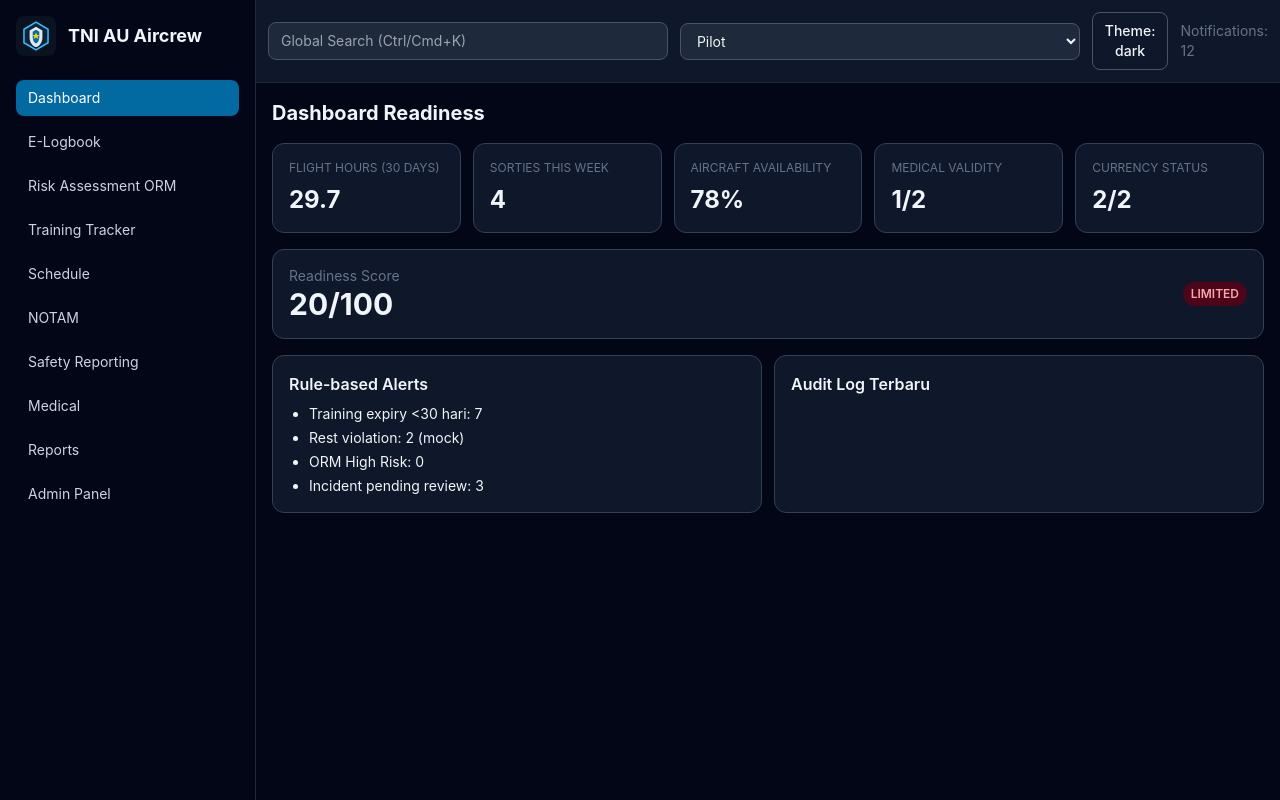
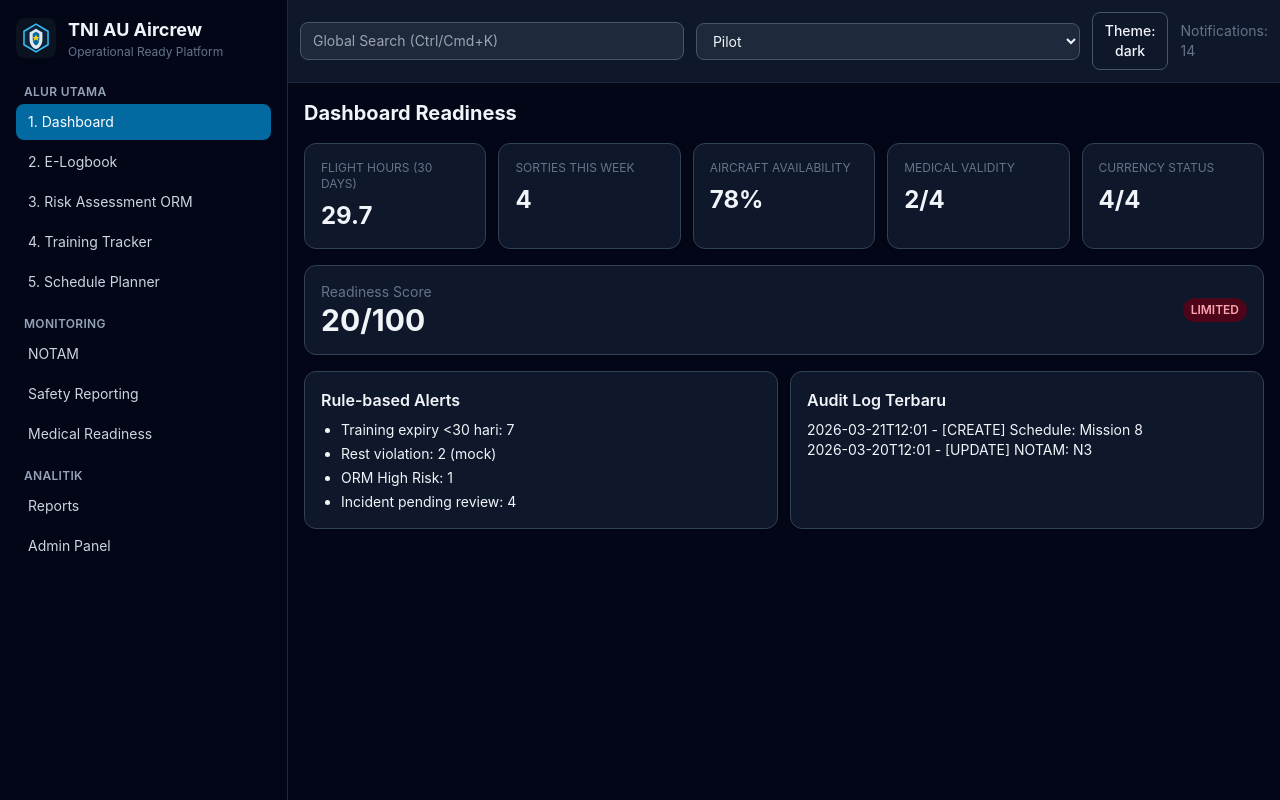
Before and after one commit to sobri3195/tni-au-aircrew-platform, a React (Vite) app: page /login in a window 1280 px wide. Both pictures are taken after a click on the button "Enter Platform". Built offline with nearby package versions, Linux system fonts and the light colour scheme.

Commit message:
Enhance UX flow and activate generic feature pages

```diff
--- a/src/components/layout/Sidebar.tsx
+++ b/src/components/layout/Sidebar.tsx
@@ -1,34 +1,59 @@
 import { NavLink } from 'react-router-dom';
 
-const navItems = [
-  ['/', 'Dashboard'],
-  ['/logbook', 'E-Logbook'],
-  ['/orm', 'Risk Assessment ORM'],
-  ['/training', 'Training Tracker'],
-  ['/schedule', 'Schedule'],
+const navGroups = [
+  {
+    label: 'Alur Utama',
+    items: [
+      ['/', '1. Dashboard'],
+      ['/logbook', '2. E-Logbook'],
+      ['/orm', '3. Risk Assessment ORM'],
+      ['/training', '4. Training Tracker'],
+      ['/schedule', '5. Schedule Planner']
+    ]
+  },
+  {
+    label: 'Monitoring',
+    items: [
       ['/notam', 'NOTAM'],
       ['/safety', 'Safety Reporting'],
-  ['/medical', 'Medical'],
+      ['/medical', 'Medical Readiness']
+    ]
+  },
+  {
+    label: 'Analitik',
+    items: [
       ['/reports', 'Reports'],
       ['/admin', 'Admin Panel']
+    ]
+  }
 ];
 
 export const Sidebar = () => (
-  <aside className="w-64 border-r border-slate-200 bg-white p-4 dark:border-slate-800 dark:bg-slate-950">
+  <aside className="w-72 border-r border-slate-200 bg-white p-4 dark:border-slate-800 dark:bg-slate-950">
     <div className="mb-6 flex items-center gap-3">
       <img src="/logo.svg" alt="TNI AU Aircrew Logo" className="h-10 w-10 rounded-lg" />
+      <div>
         <h1 className="text-lg font-bold">TNI AU Aircrew</h1>
+        <p className="text-xs text-slate-500">Operational Ready Platform</p>
       </div>
-    <nav className="space-y-2">
-      {navItems.map(([to, label]) => (
+    </div>
+    <nav className="space-y-4">
+      {navGroups.map((group) => (
+        <div key={group.label} className="space-y-1">
+          <p className="px-2 text-xs font-semibold uppercase tracking-wide text-slate-400">{group.label}</p>
+          {group.items.map(([to, label]) => (
             <NavLink
               key={to}
               to={to}
-          className={({ isActive }) => `block rounded-lg px-3 py-2 text-sm ${isActive ? 'bg-sky-700 text-white' : 'text-slate-600 hover:bg-slate-100 dark:text-slate-300 dark:hover:bg-slate-800'}`}
+              className={({ isActive }) =>
+                `block rounded-lg px-3 py-2 text-sm ${isActive ? 'bg-sky-700 text-white' : 'text-slate-600 hover:bg-slate-100 dark:text-slate-300 dark:hover:bg-slate-800'}`
+              }
             >
               {label}
             </NavLink>
           ))}
+        </div>
+      ))}
     </nav>
   </aside>
 );
--- a/src/data/mockData.ts
+++ b/src/data/mockData.ts
@@ -25,6 +25,30 @@ const pilots: PilotProfile[] = [
     ifrCurrencyUntil: daysFromNow(5),
     emergencyTrainingDate: daysFromNow(-200),
     status: 'Limited'
+  },
+  {
+    id: 'P003',
+    name: 'Lettu Pnb Dimas Prasetyo',
+    rank: 'Lettu',
+    wing: 'Skadron Udara 15',
+    aircraftType: 'T-50i',
+    ratings: ['Formation', 'Night Ops'],
+    nvgCurrencyUntil: daysFromNow(20),
+    ifrCurrencyUntil: daysFromNow(34),
+    emergencyTrainingDate: daysFromNow(-45),
+    status: 'Active'
+  },
+  {
+    id: 'P004',
+    name: 'Kapten Pnb Satria Nugroho',
+    rank: 'Kapten',
+    wing: 'Skadron Udara 17',
+    aircraftType: 'Boeing 737',
+    ratings: ['VIP Transport', 'IFR'],
+    nvgCurrencyUntil: daysFromNow(4),
+    ifrCurrencyUntil: daysFromNow(14),
+    emergencyTrainingDate: daysFromNow(-330),
+    status: 'Grounded'
   }
 ];
 
@@ -32,12 +56,12 @@ const sortieTypes = ['CAP', 'Navigation', 'Training', 'Formation', 'Night Ops'];
 const aircrafts = ['F-16C TS-1601', 'T-50i TT-5008', 'CN-295 A-2901'];
 
 const createLogbook = (): LogbookEntry[] =>
-  Array.from({ length: 40 }).map((_, i) => {
+  Array.from({ length: 80 }).map((_, i) => {
     const date = new Date();
     date.setDate(date.getDate() - i * 2);
     return {
       id: `L${i + 1}`,
-      pilotId: i % 2 ? 'P001' : 'P002',
+      pilotId: pilots[i % pilots.length].id,
       date: date.toISOString(),
       aircraft: aircrafts[i % aircrafts.length],
       sortieType: sortieTypes[i % sortieTypes.length],
@@ -50,7 +74,7 @@ const createLogbook = (): LogbookEntry[] =>
   });
 
 const createSchedule = (): ScheduleItem[] =>
-  Array.from({ length: 15 }).map((_, i) => {
+  Array.from({ length: 30 }).map((_, i) => {
     const start = new Date();
     start.setDate(start.getDate() + i - 5);
     start.setHours(7 + (i % 4) * 2, 0, 0, 0);
@@ -58,26 +82,26 @@ const createSchedule = (): ScheduleItem[] =>
     end.setHours(start.getHours() + 2);
     return {
       id: `S${i + 1}`,
-      title: `Mission ${i + 1}`,
+      title: `${i % 4 === 0 ? 'Briefing' : 'Mission'} ${i + 1}`,
       start: start.toISOString(),
       end: end.toISOString(),
-      category: i % 2 ? 'Sortie' : 'Training',
+      category: i % 4 === 0 ? 'Briefing' : i % 2 ? 'Sortie' : 'Training',
       base: i % 2 ? 'Lanud Iswahjudi' : 'Lanud Halim'
     };
   });
 
-const notams: Notam[] = Array.from({ length: 10 }).map((_, i) => ({
+const notams: Notam[] = Array.from({ length: 16 }).map((_, i) => ({
   id: `N${i + 1}`,
   area: i % 2 ? 'Madiun TMA' : 'Jakarta FIR',
   base: i % 2 ? 'Iswahjudi' : 'Halim',
-  content: `NOTAM ${i + 1}: Restricted airspace active from 0800Z to 1200Z.`,
-  acknowledged: false
+  content: `NOTAM ${i + 1}: ${i % 3 === 0 ? 'Runway maintenance window extended to 1500Z.' : 'Restricted airspace active from 0800Z to 1200Z.'}`,
+  acknowledged: i < 5
 }));
 
 const trainings: TrainingItem[] = ['CRM', 'Egress', 'SAR', 'Weapon System', 'Emergency Procedure', 'Flight Physiology', 'NVG Recurrent', 'IFR Check', 'Simulator', 'Live Firing'].map(
   (type, i) => ({
     id: `T${i + 1}`,
-    pilotId: i % 2 ? 'P001' : 'P002',
+    pilotId: pilots[i % pilots.length].id,
     type,
     completionDate: daysFromNow(-(i + 10)),
     expiryDate: daysFromNow(60 - i * 12),
@@ -85,12 +109,12 @@ const trainings: TrainingItem[] = ['CRM', 'Egress', 'SAR', 'Weapon System', 'Eme
   })
 );
 
-const incidents: Incident[] = Array.from({ length: 10 }).map((_, i) => ({
+const incidents: Incident[] = Array.from({ length: 14 }).map((_, i) => ({
   id: `I${i + 1}`,
   title: `Report ${i + 1} - ${i % 2 ? 'Bird strike risk' : 'Runway FOD observation'}`,
   type: i % 3 === 0 ? 'Incident' : i % 2 === 0 ? 'Near-Miss' : 'Hazard',
   date: daysFromNow(-(i + 1)),
-  status: i < 3 ? 'New' : i < 6 ? 'Reviewed' : 'Actioned',
+  status: i < 4 ? 'New' : i < 8 ? 'Reviewed' : i < 12 ? 'Actioned' : 'Closed',
   anonymous: i % 2 === 0
 }));
 
@@ -105,9 +129,38 @@ export const initialState: AppState = {
   notams,
   trainings,
   incidents,
-  orm: [],
-  notifications: [],
-  auditLogs: [],
+  orm: [
+    {
+      id: 'ORM1',
+      missionType: 'Night Intercept',
+      crewRestHours: 7,
+      weather: 'Marginal',
+      aircraftStatus: 'PMC',
+      threatLevel: 7,
+      riskLevel: 'High',
+      mitigation: 'Tambahkan alternate airfield + extra fuel reserve.',
+      createdAt: daysFromNow(-1)
+    },
+    {
+      id: 'ORM2',
+      missionType: 'Navigation Training',
+      crewRestHours: 9,
+      weather: 'Good',
+      aircraftStatus: 'FMC',
+      threatLevel: 3,
+      riskLevel: 'Low',
+      mitigation: 'Briefing ulang area restricted sebelum taxi.',
+      createdAt: daysFromNow(-3)
+    }
+  ],
+  notifications: [
+    { id: 'NF1', message: '2 NOTAM prioritas tinggi belum di-acknowledge.', level: 'warning' },
+    { id: 'NF2', message: '1 personel memasuki status IFR expiring < 14 hari.', level: 'critical' }
+  ],
+  auditLogs: [
+    { id: 'A1', timestamp: daysFromNow(-1), role: 'Ops Officer', action: 'CREATE', entity: 'Schedule', detail: 'Mission 8' },
+    { id: 'A2', timestamp: daysFromNow(-2), role: 'Flight Safety Officer', action: 'UPDATE', entity: 'NOTAM', detail: 'N3' }
+  ],
   messages: [
     {
       id: 'M1',
@@ -117,6 +170,15 @@ export const initialState: AppState = {
       body: 'Mission briefing moved to 0700 local.',
       tag: 'info',
       date: daysFromNow(-1)
+    },
+    {
+      id: 'M2',
+      from: 'Flight Safety Officer',
+      to: 'Pilot',
+      subject: 'Reminder ORM High Risk',
+      body: 'Pastikan mitigasi pada ORM1 selesai sebelum engine start.',
+      tag: 'urgent',
+      date: daysFromNow(0)
     }
   ]
 };
--- a/src/pages/GenericFeaturePage.tsx
+++ b/src/pages/GenericFeaturePage.tsx
@@ -1,11 +1,130 @@
+import { useMemo, useState } from 'react';
+import { useLocation } from 'react-router-dom';
 import { Badge } from '../components/ui/Badge';
 
-export const GenericFeaturePage = ({ title, description }: { title: string; description: string }) => (
-  <section className="space-y-3">
-    <h2 className="text-xl font-bold">{title}</h2>
-    <div className="card">
-      <p className="mb-2 text-sm text-slate-600 dark:text-slate-300">{description}</p>
-      <Badge label="Frontend Mock Ready" tone="blue" />
-    </div>
-  </section>
-);
+type ChecklistItem = {
+  id: string;
+  text: string;
+  done: boolean;
+  owner: string;
+};
+
+const workflowPreset: Record<string, string[]> = {
+  '/profile': ['Update profil penerbang', 'Validasi status currency', 'Kirim verifikasi ke komandan'],
+  '/weather': ['Review METAR/TAF', 'Tandai cuaca kritis', 'Publish briefing cuaca'],
+  '/duty-rest': ['Input duty period', 'Validasi jam istirahat', 'Konfirmasi status fit-to-fly'],
+  '/incident-workspace': ['Buat laporan awal', 'Tambah evidence & timeline', 'Assign action owner'],
+  '/documents': ['Cari dokumen SOP', 'Baca revisi terbaru', 'Tandai sebagai favorite'],
+  '/checklist': ['Pilih template checklist', 'Run checklist step-by-step', 'Simpan hasil eksekusi'],
+  '/fatigue': ['Isi self-assessment', 'Hitung skor kelelahan', 'Terbitkan rekomendasi go/no-go'],
+  '/inventory': ['Input serial equipment', 'Update serviceability', 'Jadwalkan penggantian'],
+  '/maintenance': ['Import status armada', 'Prioritaskan aircraft NMC', 'Sinkronkan jadwal inspeksi'],
+  '/messaging': ['Buat pesan internal', 'Tag urgent/info', 'Lacak pesan terbaca']
+};
+
+const getStorageKey = (path: string) => `feature-flow-${path.replace(/\//g, '-') || 'root'}`;
+
+const defaultTask = (path: string): ChecklistItem[] =>
+  (workflowPreset[path] ?? ['Inisiasi data', 'Review operasional', 'Final approval']).map((text, index) => ({
+    id: `${path}-seed-${index + 1}`,
+    text,
+    owner: index === 1 ? 'Ops Officer' : 'Pilot',
+    done: false
+  }));
+
+export const GenericFeaturePage = ({ title, description }: { title: string; description: string }) => {
+  const location = useLocation();
+  const storageKey = useMemo(() => getStorageKey(location.pathname), [location.pathname]);
+
+  const [tasks, setTasks] = useState<ChecklistItem[]>(() => {
+    const raw = localStorage.getItem(storageKey);
+    if (raw) {
+      try {
+        return JSON.parse(raw) as ChecklistItem[];
+      } catch {
+        return defaultTask(location.pathname);
+      }
+    }
+    return defaultTask(location.pathname);
+  });
+  const [newTask, setNewTask] = useState('');
+  const [owner, setOwner] = useState('Pilot');
+
+  const progress = Math.round((tasks.filter((task) => task.done).length / Math.max(tasks.length, 1)) * 100);
+
+  const saveTasks = (next: ChecklistItem[]) => {
+    setTasks(next);
+    localStorage.setItem(storageKey, JSON.stringify(next));
+  };
+
+  return (
+    <section className="space-y-4">
+      <div className="card bg-gradient-to-r from-sky-700 to-cyan-600 text-white dark:border-sky-500">
+        <h2 className="text-xl font-bold">{title}</h2>
+        <p className="mt-2 text-sm text-sky-100">{description}</p>
+        <div className="mt-3 flex flex-wrap items-center gap-3">
+          <Badge label="Fitur Aktif" tone="green" />
+          <p className="text-sm">Progress alur: <span className="font-semibold">{progress}%</span></p>
+        </div>
+      </div>
+
+      <div className="grid gap-3 lg:grid-cols-3">
+        <div className="card lg:col-span-2">
+          <h3 className="mb-3 font-semibold">Alur Kerja Operasional</h3>
+          <div className="mb-4 h-2 rounded-full bg-slate-200 dark:bg-slate-700">
+            <div className="h-2 rounded-full bg-sky-600 transition-all" style={{ width: `${progress}%` }} />
+          </div>
+          <div className="space-y-2">
+            {tasks.map((task) => (
+              <label key={task.id} className="flex items-center justify-between gap-3 rounded-lg border border-slate-200 p-3 text-sm dark:border-slate-700">
+                <div>
+                  <p className={task.done ? 'line-through opacity-60' : ''}>{task.text}</p>
+                  <p className="text-xs text-slate-500">Owner: {task.owner}</p>
+                </div>
+                <input
+                  type="checkbox"
+                  checked={task.done}
+                  onChange={() => {
+                    const next = tasks.map((item) => (item.id === task.id ? { ...item, done: !item.done } : item));
+                    saveTasks(next);
+                  }}
+                />
+              </label>
+            ))}
+          </div>
+        </div>
+
+        <div className="card space-y-3">
+          <h3 className="font-semibold">Tambah Langkah Baru</h3>
+          <input className="input" placeholder="Contoh: Verifikasi data pilot" value={newTask} onChange={(event) => setNewTask(event.target.value)} />
+          <select className="input" value={owner} onChange={(event) => setOwner(event.target.value)}>
+            {['Pilot', 'Ops Officer', 'Flight Safety Officer', 'Medical'].map((item) => (
+              <option key={item} value={item}>
+                {item}
+              </option>
+            ))}
+          </select>
+          <button
+            className="w-full rounded-lg bg-sky-700 px-3 py-2 text-sm font-semibold text-white hover:bg-sky-800"
+            onClick={() => {
+              if (!newTask.trim()) return;
+              saveTasks([{ id: `${Date.now()}`, text: newTask.trim(), owner, done: false }, ...tasks]);
+              setNewTask('');
+            }}
+          >
+            Tambah Task
+          </button>
+          <button
+            className="btn w-full justify-center"
+            onClick={() => {
+              const reset = defaultTask(location.pathname);
+              saveTasks(reset);
+            }}
+          >
+            Reset ke Template
+          </button>
+        </div>
+      </div>
+    </section>
+  );
+};
```
Lines whose indentation alone changed are shown as unchanged.
